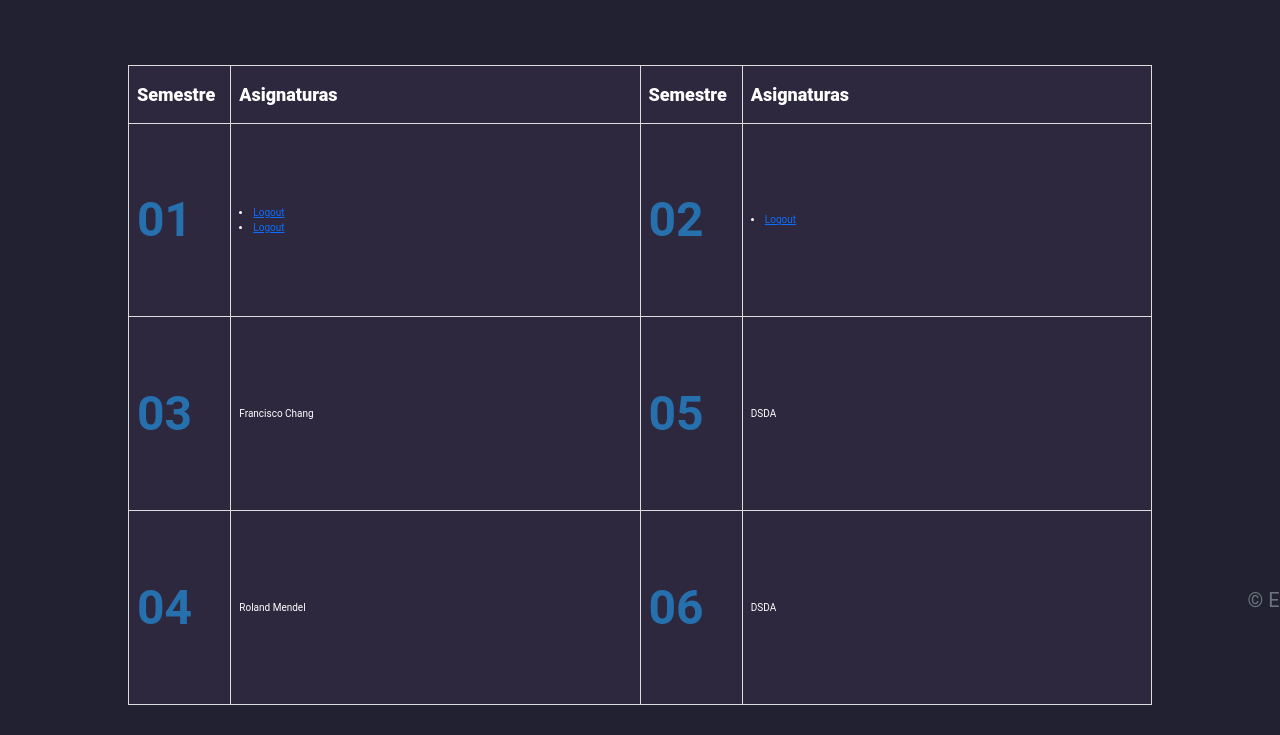
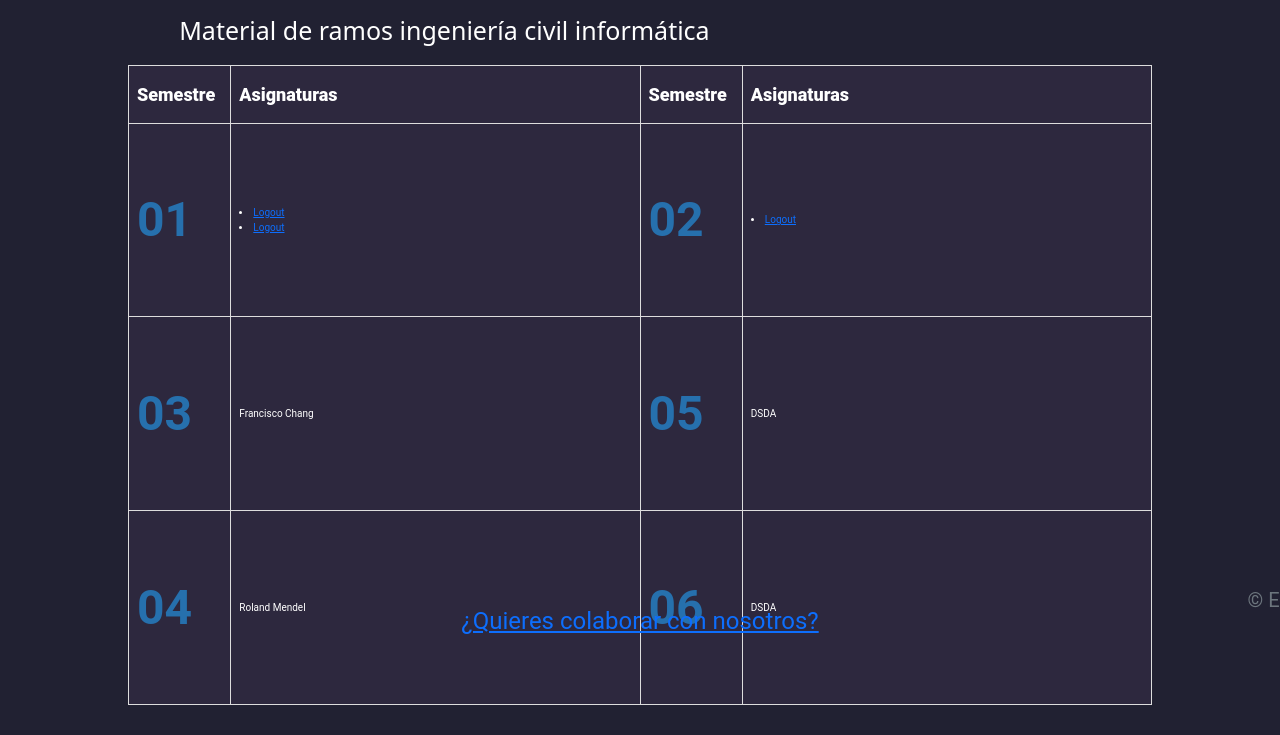
Before and after one commit to Organizate-USM/Organizate_USM, a Flask app: page /material in a window 1280 px wide. Shown: the part 65-800 px from the top of the page. Run offline with Flask 2, Linux system fonts and the light colour scheme; the visitor is signed in with stand-in values (Sample User, id 1); some libraries are stand-ins or nearby versions.

Commit message:
boton colaborar
boton colaborar

```diff
--- a/static/css/material.css
+++ b/static/css/material.css
@@ -145,7 +145,6 @@ h1{
 
 #tablita{
     color: white;
-    position: absolute;
     margin-top: 50px;
     width: 80%;
     height: 80%;
@@ -175,3 +174,20 @@ td, th {
 .num-color{
     color: rgb(38, 112, 173);
 }
+
+#ramo{
+    margin-top: 80px;
+    margin-left: 14%;
+
+    position: absolute;
+    color:white;
+}
+
+#colaborar{
+    position: absolute;
+    margin-top: 53.6%;
+    margin-left: 50%;
+    list-style:none;
+    transform: translate(-50%,-50%);
+
+}
--- a/templates/material.html
+++ b/templates/material.html
@@ -20,6 +20,10 @@
 		</nav>
 	</header>
 
+
+	<h1 id="ramo">
+		Material de ramos ingeniería civil informática
+	</h1>
 		<table id='tablita'>
 		<tr>
 			<th id='tope'>
@@ -90,4 +94,11 @@
 		</tr>
 
 		</table>
+
+
+		<font class="num-color" size="5">
+			<li id="colaborar"><a id="a-colaborar" href="{{ url_for('collaborate') }}" >¿Quieres colaborar con nosotros?</a></li>
+		</font>
+
+
 {% endblock %}
```
